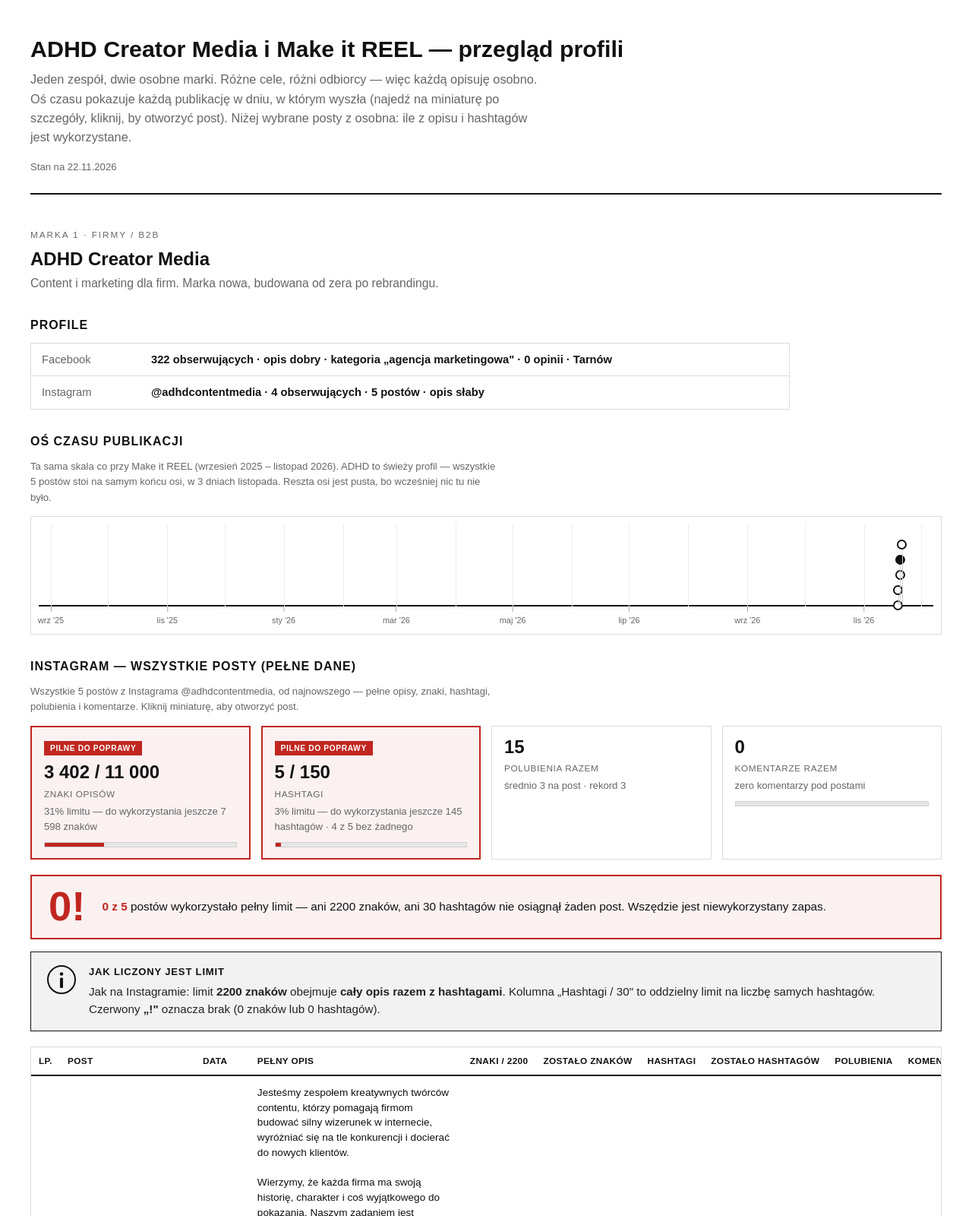
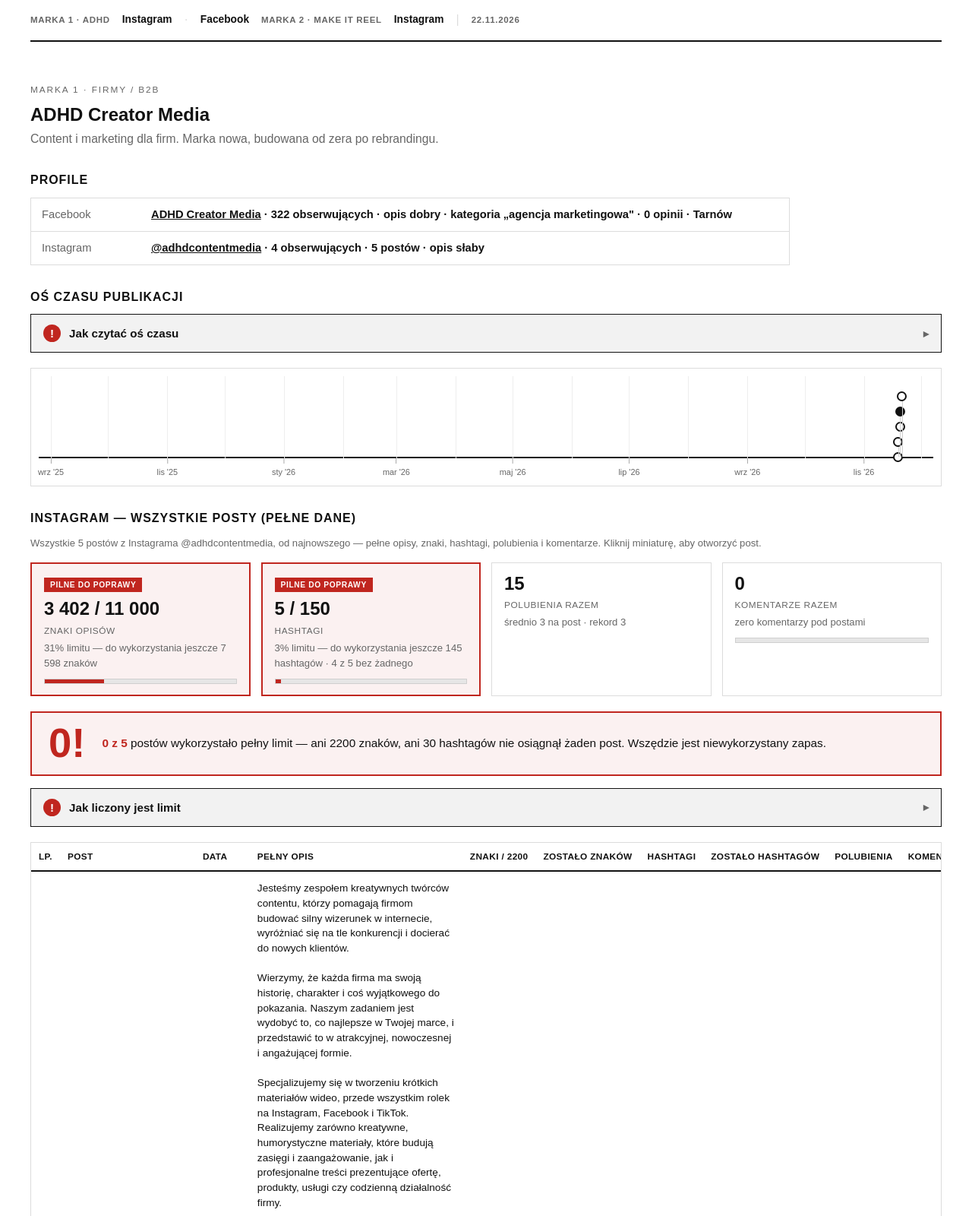
Before and after one commit to andrzejsojka95-dot/analiza-adhd, a plain HTML site: page index.html in a window 1280 px wide. Shown: the top 1600 px of the page at 76% size. Drawn offline with Linux system fonts and the light colour scheme.

Commit message:
Nawigacja, start od Marki 1, linki @IG, tipy klikalne pelna szerokosc, bez sekcji Co poprawic

```diff
--- a/index.html
+++ b/index.html
@@ -124,44 +124,61 @@
   ul.todo li::before{content:"\2192";position:absolute;left:2px;top:8px;font-weight:700;}
   b{font-weight:700;}
   a{color:var(--ink);}
+  .legend{max-width:none;}
+  /* nawigacja */
+  nav.topnav{position:sticky;top:0;z-index:30;background:var(--bg);border-bottom:2px solid var(--line2);
+    display:flex;flex-wrap:wrap;align-items:center;gap:6px 16px;padding:12px 0;margin-bottom:10px;}
+  nav.topnav .grp{font-size:.72rem;text-transform:uppercase;letter-spacing:.06em;color:var(--soft);font-weight:700;}
+  nav.topnav a{color:var(--ink);text-decoration:none;font-weight:700;font-size:.86rem;padding:3px 0;
+    border-bottom:2px solid transparent;}
+  nav.topnav a:hover{border-bottom-color:var(--alert);}
+  nav.topnav .sep{color:var(--line);}
+  section.brand{scroll-margin-top:72px;}
+  h3[id]{scroll-margin-top:72px;}
+  /* klikalny tip (pełna szerokość) */
+  .tip{display:block;width:100%;text-align:left;border:1px solid var(--line2);background:var(--fill);
+    padding:0;margin:6px 0 20px;cursor:pointer;font-family:inherit;color:var(--ink);}
+  .tip .tip-head{display:flex;align-items:center;gap:11px;padding:13px 16px;font-weight:600;font-size:.95rem;}
+  .tip .bang{display:inline-flex;align-items:center;justify-content:center;width:23px;height:23px;flex:0 0 auto;
+    background:var(--alert);color:#fff;font-weight:800;border-radius:50%;font-size:.95rem;}
+  .tip .chev{margin-left:auto;color:var(--soft);font-size:.9rem;transition:transform .15s;}
+  .tip.open .chev{transform:rotate(90deg);}
+  .tip .tip-body{display:none;padding:0 16px 15px 50px;font-size:.93rem;line-height:1.55;color:#222;}
+  .tip.open .tip-body{display:block;}
 </style>
 </head>
 <body>
 <div class="wrap">
 
-  <header>
-    <h1>ADHD Creator Media i Make it REEL — przegląd profili</h1>
-    <p class="intro">Jeden zespół, dwie osobne marki. Różne cele, różni odbiorcy — więc każdą opisuję osobno. Oś czasu pokazuje każdą publikację w dniu, w którym wyszła (najedź na miniaturę po szczegóły, kliknij, by otworzyć post). Niżej wybrane posty z osobna: ile z opisu i hashtagów jest wykorzystane.</p>
-    <p class="date">Stan na 22.11.2026</p>
-  </header>
+  <nav class="topnav">
+    <span class="grp">Marka 1 · ADHD</span>
+    <a href="#adhd-ig">Instagram</a><span class="sep">·</span><a href="#adhd-fb">Facebook</a>
+    <span class="grp">Marka 2 · Make it REEL</span>
+    <a href="#reel-ig">Instagram</a>
+    <span class="sep">|</span><span class="grp" style="color:var(--soft)">22.11.2026</span>
+  </nav>
 
   <!-- MARKA 1 -->
-  <section class="brand">
+  <section class="brand" id="adhd">
     <p class="kicker">Marka 1 · firmy / B2B</p>
     <h2>ADHD Creator Media</h2>
     <p class="role">Content i marketing dla firm. Marka nowa, budowana od zera po rebrandingu.</p>
 
     <h3>Profile</h3>
     <div class="facts">
-      <div><span>Facebook</span><span>322 obserwujących · opis dobry · kategoria „agencja marketingowa" · 0 opinii · Tarnów</span></div>
-      <div><span>Instagram</span><span>@adhdcontentmedia · 4 obserwujących · 5 postów · opis słaby</span></div>
+      <div><span>Facebook</span><span><a href="https://www.facebook.com/people/ADHD-Creator-Media/61590514929796/" target="_blank" rel="noopener">ADHD Creator Media</a> · 322 obserwujących · opis dobry · kategoria „agencja marketingowa" · 0 opinii · Tarnów</span></div>
+      <div><span>Instagram</span><span><a href="https://www.instagram.com/adhdcontentmedia/" target="_blank" rel="noopener">@adhdcontentmedia</a> · 4 obserwujących · 5 postów · opis słaby</span></div>
     </div>
 
     <h3>Oś czasu publikacji</h3>
-    <p class="legend">Ta sama skala co przy Make it REEL (wrzesień 2025 – listopad 2026). ADHD to świeży profil — wszystkie 5 postów stoi na samym końcu osi, w 3 dniach listopada. Reszta osi jest pusta, bo wcześniej nic tu nie było.</p>
+    <button class="tip" type="button"><span class="tip-head"><span class="bang">!</span>Jak czytać oś czasu<span class="chev">▸</span></span><span class="tip-body">Ta sama skala co przy Make it REEL (wrzesień 2025 – listopad 2026). ADHD to świeży profil — wszystkie 5 postów stoi na samym końcu osi, w 3 dniach listopada. Reszta osi jest pusta, bo wcześniej nic tu nie było. Najedź na miniaturę po szczegóły, kliknij, aby otworzyć post.</span></button>
     <div class="tlx" id="tl-adhd" data-set="adhd"></div>
 
-    <h3>Instagram — wszystkie posty (pełne dane)</h3>
+    <h3 id="adhd-ig">Instagram — wszystkie posty (pełne dane)</h3>
     <p id="ig-summary" class="legend">Ładowanie danych…</p>
     <div class="agg" id="ig-agg"></div>
     <div class="maxed" id="ig-maxed"></div>
-    <div class="infobox">
-      <span class="ic"><svg viewBox="0 0 40 40" xmlns="http://www.w3.org/2000/svg"><circle cx="20" cy="20" r="18" fill="none" stroke="#111" stroke-width="2"/><circle cx="20" cy="12.5" r="2.3" fill="#111"/><rect x="18" y="17.5" width="4" height="13.5" rx="1.2" fill="#111"/></svg></span>
-      <div class="c">
-        <h4>Jak liczony jest limit</h4>
-        <p>Jak na Instagramie: limit <b>2200 znaków</b> obejmuje <b>cały opis razem z hashtagami</b>. Kolumna „Hashtagi / 30" to oddzielny limit na liczbę samych hashtagów. Czerwony <b>„!"</b> oznacza brak (0 znaków lub 0 hashtagów).</p>
-      </div>
-    </div>
+    <button class="tip" type="button"><span class="tip-head"><span class="bang">!</span>Jak liczony jest limit<span class="chev">▸</span></span><span class="tip-body">Na Instagramie limit <b>2200 znaków</b> obejmuje <b>cały opis razem z hashtagami</b>. Kolumna „Hashtagi / 30" to oddzielny limit na liczbę samych hashtagów, a ich znaki są już wliczone w „Znaki / 2200". Czerwony <b>„!"</b> w tabeli oznacza brak (0 znaków lub 0 hashtagów).</span></button>
     <div class="tablewrap">
       <table id="ig-table" class="dtable">
         <thead><tr>
@@ -174,16 +191,10 @@
       </table>
     </div>
 
-    <h3>Facebook — wszystkie posty (pełne dane)</h3>
+    <h3 id="adhd-fb">Facebook — wszystkie posty (pełne dane)</h3>
     <p id="fb-summary" class="legend">Ładowanie danych…</p>
     <div class="agg" id="fb-agg"></div>
-    <div class="infobox">
-      <span class="ic"><svg viewBox="0 0 40 40" xmlns="http://www.w3.org/2000/svg"><circle cx="20" cy="20" r="18" fill="none" stroke="#111" stroke-width="2"/><circle cx="20" cy="12.5" r="2.3" fill="#111"/><rect x="18" y="17.5" width="4" height="13.5" rx="1.2" fill="#111"/></svg></span>
-      <div class="c">
-        <h4>Czym różni się Facebook od Instagrama</h4>
-        <p>Facebook <b>nie ma napiętego limitu znaków</b> w poście (ok. 63 000), więc nie liczymy tu „ile zostało" jak na Instagramie. Na FB liczy się przede wszystkim <b>regularność, reakcje, komentarze i udostępnienia</b>. Miniatury to zrzuty postów (kliknięcie otwiera fanpage).</p>
-      </div>
-    </div>
+    <button class="tip" type="button"><span class="tip-head"><span class="bang">!</span>Czym różni się Facebook od Instagrama<span class="chev">▸</span></span><span class="tip-body">Facebook <b>nie ma napiętego limitu znaków</b> w poście (ok. 63 000), więc nie liczymy tu „ile zostało" jak na Instagramie. Na FB liczy się przede wszystkim <b>regularność, reakcje, komentarze i udostępnienia</b>. Miniatury to zrzuty postów.</span></button>
     <div class="tablewrap">
       <table id="fb-table" class="dtable">
         <thead><tr>
@@ -195,45 +206,31 @@
       </table>
     </div>
 
-    <h3>Co poprawić — ADHD Creator Media</h3>
-    <ul class="todo">
-      <li>Ujednolicić opis Instagrama z Facebookiem i dodać numer telefonu.</li>
-      <li>Każdy post z opisem i 10–20 trafnymi hashtagami (branża + region: #Tarnów, #rolki, #marketingdlafirm).</li>
-      <li>Tekst „o nas" przenieść z posta do opisu profilu i wyróżnień.</li>
-      <li>Stały rytm (np. 2–3 posty/tydzień) zamiast 5 postów w 3 dni.</li>
-      <li>Logo / podpis na każdej rolce; zacząć zbierać opinie (na FB wciąż 0).</li>
-    </ul>
   </section>
 
   <!-- MARKA 2 -->
-  <section class="brand">
+  <section class="brand" id="reel">
     <p class="kicker">Marka 2 · śluby / eventy</p>
     <h2>Make it REEL</h2>
     <p class="role">Wideo ze ślubów, wesel i eventów. Marka działająca, z realnym portfolio.</p>
 
     <h3>Profil</h3>
     <div class="facts">
-      <div><span>Instagram</span><span>@makeitr__l · 306 obserwujących · 47 postów (same rolki) · 129 obserwowanych</span></div>
+      <div><span>Instagram</span><span><a href="https://www.instagram.com/makeitr__l/" target="_blank" rel="noopener">@makeitr__l</a> · 306 obserwujących · 47 postów (same rolki) · 129 obserwowanych</span></div>
       <div><span>Hashtagi</span><span>34 z 45 rolek bez żadnego hashtagu · najwięcej użytych naraz: 4 (z możliwych 30)</span></div>
       <div><span>Aktywność</span><span>Start wrzesień 2025 · przerwa grudzień 2025 – kwiecień 2026 · od lata 2026 regularnie</span></div>
       <div><span>Zasięg</span><span>Lubelskie / Małopolskie / Podkarpacie · strona www: brak</span></div>
     </div>
 
     <h3>Oś czasu publikacji — wszystkie 45 rolek</h3>
-    <p class="legend">Każda miniatura to jedna rolka, ustawiona w dniu publikacji (profil liczy 47; tu 45 wczytanych). Obramowane = post z hashtagami (rzadkość). Najedź po szczegóły, kliknij, aby otworzyć. Widać start jesienią 2025, kilkumiesięczną przerwę zimą/wiosną i regularne publikowanie od lata 2026.</p>
+    <button class="tip" type="button"><span class="tip-head"><span class="bang">!</span>Jak czytać oś czasu<span class="chev">▸</span></span><span class="tip-body">Każda miniatura to jedna rolka, ustawiona w dniu publikacji (profil liczy 47; tu 45 wczytanych). Obramowane = post z hashtagami (rzadkość). Najedź po szczegóły, kliknij, aby otworzyć. Widać start jesienią 2025, kilkumiesięczną przerwę zimą/wiosną i regularne publikowanie od lata 2026.</span></button>
     <div class="tlx" id="tl-reel" data-set="reel"></div>
 
-    <h3>Wszystkie rolki — pełne dane</h3>
+    <h3 id="reel-ig">Wszystkie rolki — pełne dane</h3>
     <p id="reel-summary" class="legend">Ładowanie danych…</p>
     <div class="agg" id="reel-agg"></div>
     <div class="maxed" id="reel-maxed"></div>
-    <div class="infobox">
-      <span class="ic"><svg viewBox="0 0 40 40" xmlns="http://www.w3.org/2000/svg"><circle cx="20" cy="20" r="18" fill="none" stroke="#111" stroke-width="2"/><circle cx="20" cy="12.5" r="2.3" fill="#111"/><rect x="18" y="17.5" width="4" height="13.5" rx="1.2" fill="#111"/></svg></span>
-      <div class="c">
-        <h4>Jak liczony jest limit</h4>
-        <p>Na Instagramie limit <b>2200 znaków</b> obejmuje <b>cały opis razem z hashtagami</b> — hashtagi są częścią opisu, nie osobnym polem. Kolumna „Hashtagi / 30" to oddzielny limit na <b>liczbę</b> samych hashtagów, a ich znaki są już wliczone w „Znaki / 2200".</p>
-      </div>
-    </div>
+    <button class="tip" type="button"><span class="tip-head"><span class="bang">!</span>Jak liczony jest limit<span class="chev">▸</span></span><span class="tip-body">Na Instagramie limit <b>2200 znaków</b> obejmuje <b>cały opis razem z hashtagami</b> — hashtagi są częścią opisu, nie osobnym polem. Kolumna „Hashtagi / 30" to oddzielny limit na <b>liczbę</b> samych hashtagów, a ich znaki są już wliczone w „Znaki / 2200". Czerwony <b>„!"</b> oznacza brak (0).</span></button>
     <div class="tablewrap">
       <table id="reel-table" class="dtable">
         <thead><tr>
@@ -246,14 +243,6 @@
       </table>
     </div>
 
-    <h3>Co poprawić — Make it REEL</h3>
-    <ul class="todo">
-      <li>Stały zestaw 15–20 lokalnych hashtagów do każdej rolki (#ślub, #wesele + region) — dziś 34 z 45 rolek nie ma żadnego.</li>
-      <li>Jeden schemat opisu: para, miejsce, co robicie, zachęta do kontaktu — opisy są krótkie i nierówne (od 6 do 678 znaków).</li>
-      <li>Strona www + link w opisie z ofertą, cennikiem i kontaktem (teraz tylko wiadomości).</li>
-      <li>Nie robić wielomiesięcznych przerw (grudzień–kwiecień) — algorytm i odbiorcy nagradzają regularność.</li>
-      <li>Konkretniejszy opis profilu: co, dla kogo, gdzie, jak się umówić.</li>
-    </ul>
   </section>
 
 </div>
@@ -454,5 +443,13 @@
   }).catch(function(e){var el=document.getElementById('fb-summary');if(el)el.textContent='Nie udało się wczytać danych postów FB (fb.json).';});
 })();
 </script>
+
+<script>
+(function(){
+  document.querySelectorAll('.tip').forEach(function(t){
+    t.addEventListener('click',function(){t.classList.toggle('open');});
+  });
+})();
+</script>
 </body>
 </html>
```
